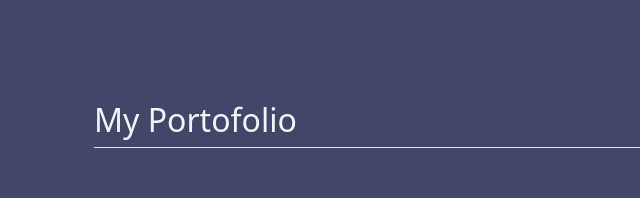
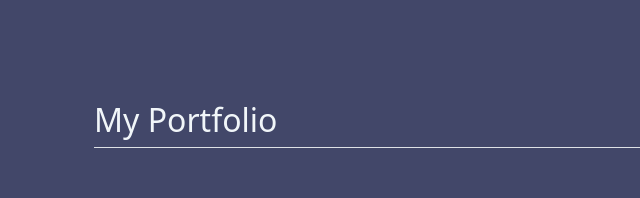
Before and after one commit to reaperizy/personal-site, a plain HTML site: page index.html in a window 1280 px wide. Shown: the part 2312-2510 px from the top of the page, 0-640 px from the left. Drawn offline with nearby package versions, Linux system fonts and the light colour scheme.

Commit message:
change text

```diff
--- a/index.html
+++ b/index.html
@@ -136,7 +136,7 @@
 
     <section id="myporto" class="background-title2">
       <div class="container px-4 py-5" id="hanging-icons">
-          <h2 class="pb-2 border-bottom" style="color: #F1F6F9;">My Portofolio</h2>
+          <h2 class="pb-2 border-bottom" style="color: #F1F6F9;">My Portfolio</h2>
           <div class="row g-4 py-5 row-cols-1 row-cols-lg-4">
             <div class="col d-flex align-items-start">
               <div class="icon-square text-body-emphasis bg-body-secondary d-inline-flex align-items-center justify-content-center fs-4 flex-shrink-0 me-3">
```
